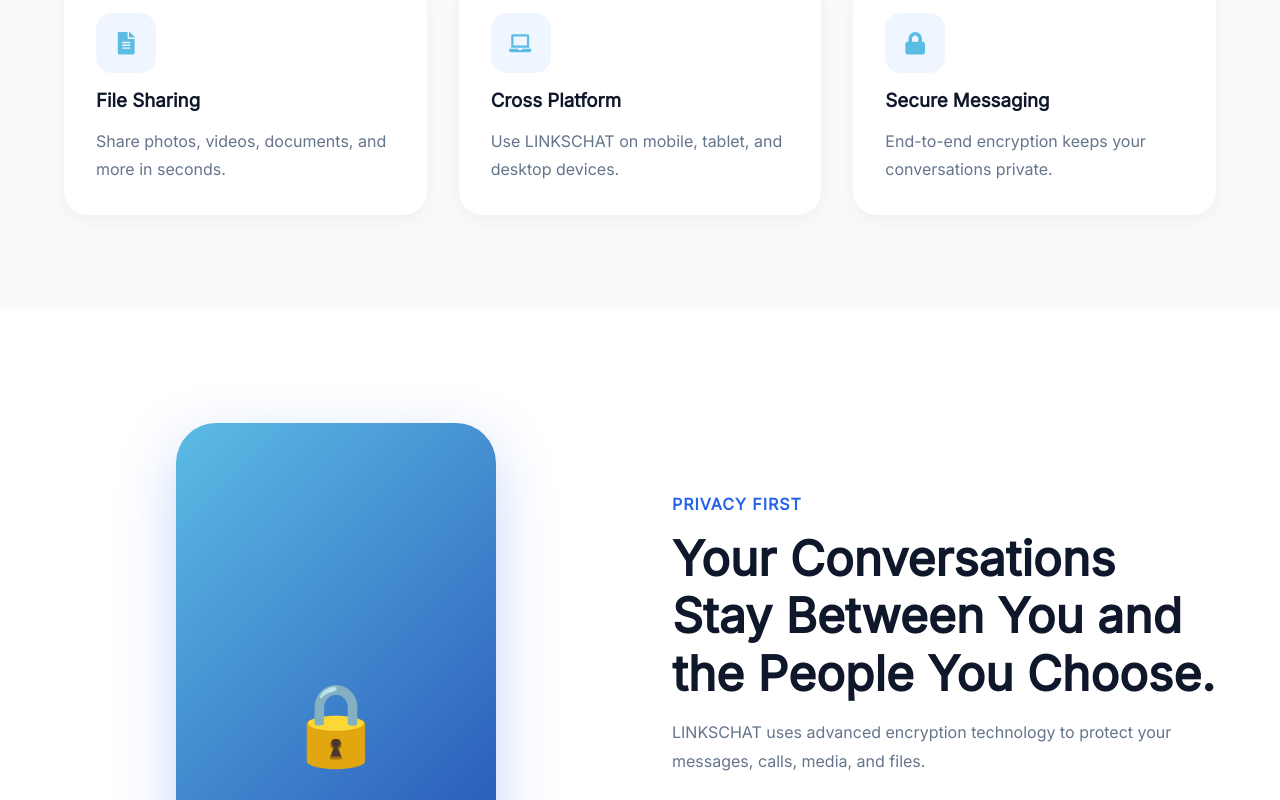
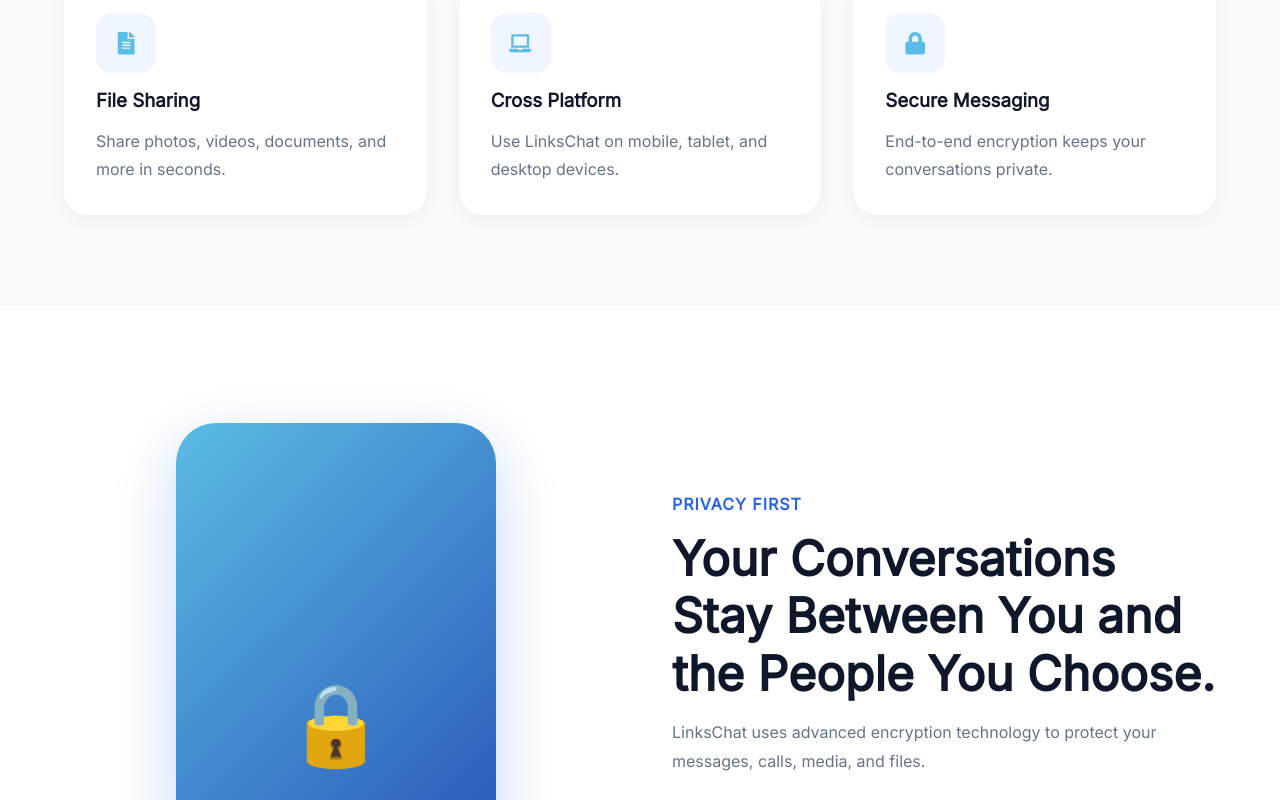
Before and after one commit to Deejoft/Linkschat-Web-Portal-, a React (Vite) app: page / in a window 1280 px wide. Shown: the part 1400-2200 px from the top of the page. Built offline with nearby package versions, Linux system fonts and the light colour scheme.

Commit message:
Correct capitalization of "LinksChat" across multiple components

```diff
--- a/src/components/CTA/CTA.jsx
+++ b/src/components/CTA/CTA.jsx
@@ -6,7 +6,7 @@ function CTA() {
       <div className="container">
         <h2>Ready To Start Chatting?</h2>
 
-        <p>Join millions of users connecting through LINKSCHAT.</p>
+        <p>Join millions of users connecting through LinksChat.</p>
 
         <div className={styles.buttons}>
           <button>Download for Android</button>
--- a/src/components/Communities/Communities.jsx
+++ b/src/components/Communities/Communities.jsx
@@ -15,7 +15,7 @@ function Communities() {
 
           <p>
             Whether you're running a business, managing a school, organizing
-            events, or building a community, LINKSCHAT helps everyone stay
+            events, or building a community, LinksChat helps everyone stay
             connected.
           </p>
 
--- a/src/components/Features/Features.jsx
+++ b/src/components/Features/Features.jsx
@@ -36,7 +36,7 @@ const features = [
   {
     icon: <FaLaptop />,
     title: "Cross Platform",
-    description: "Use LINKSCHAT on mobile, tablet, and desktop devices.",
+    description: "Use LinksChat on mobile, tablet, and desktop devices.",
   },
   {
     icon: <FaLock />,
--- a/src/components/Footer/Footer.jsx
+++ b/src/components/Footer/Footer.jsx
@@ -6,7 +6,7 @@ function Footer() {
       <div className="container">
         <div className={styles.grid}>
           <div>
-            <h3>LINKSCHAT</h3>
+            <h3>LinksChat</h3>
             <p>Secure communication for everyone.</p>
           </div>
 
@@ -39,7 +39,7 @@ function Footer() {
         </div>
 
         <div className={styles.bottom}>
-          © 2026 LINKSCHAT. All rights reserved.
+          © 2026 LinksChat. All rights reserved.
         </div>
       </div>
     </footer>
--- a/src/components/Privacy/Privacy.jsx
+++ b/src/components/Privacy/Privacy.jsx
@@ -30,7 +30,7 @@ function Privacy() {
           </h2>
 
           <p>
-            LINKSCHAT uses advanced encryption technology to protect your
+            LinksChat uses advanced encryption technology to protect your
             messages, calls, media, and files.
           </p>
 
--- a/src/components/Testimonials/Testimonials.jsx
+++ b/src/components/Testimonials/Testimonials.jsx
@@ -9,7 +9,7 @@ import styles from "./Testimonials.module.css";
 const testimonials = [
   {
     name: "Sarah Johnson",
-    text: "LINKSCHAT transformed the way our remote team collaborates.",
+    text: "LinksChat transformed the way our remote team collaborates.",
   },
   {
     name: "Michael Brown",
```
